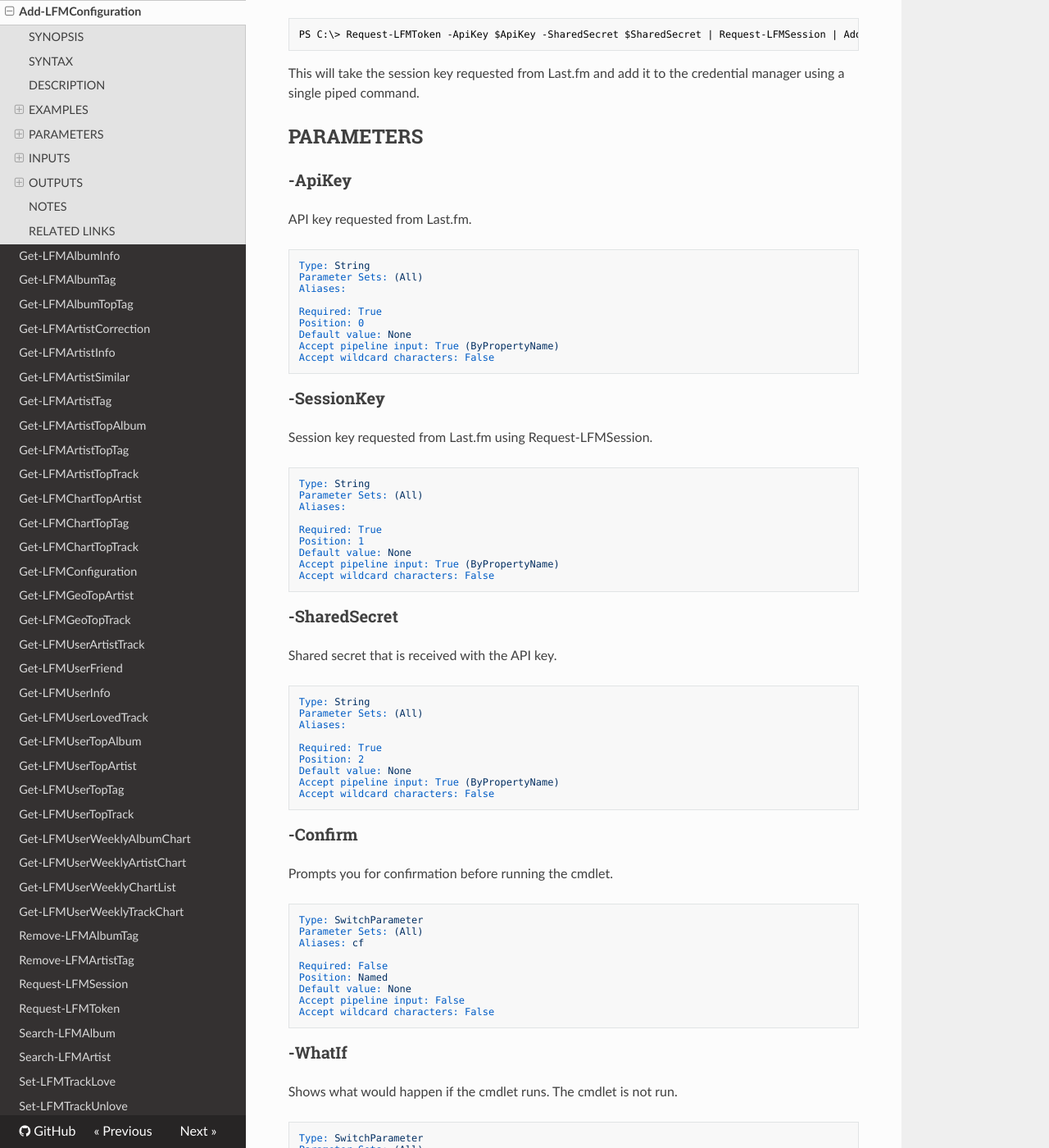
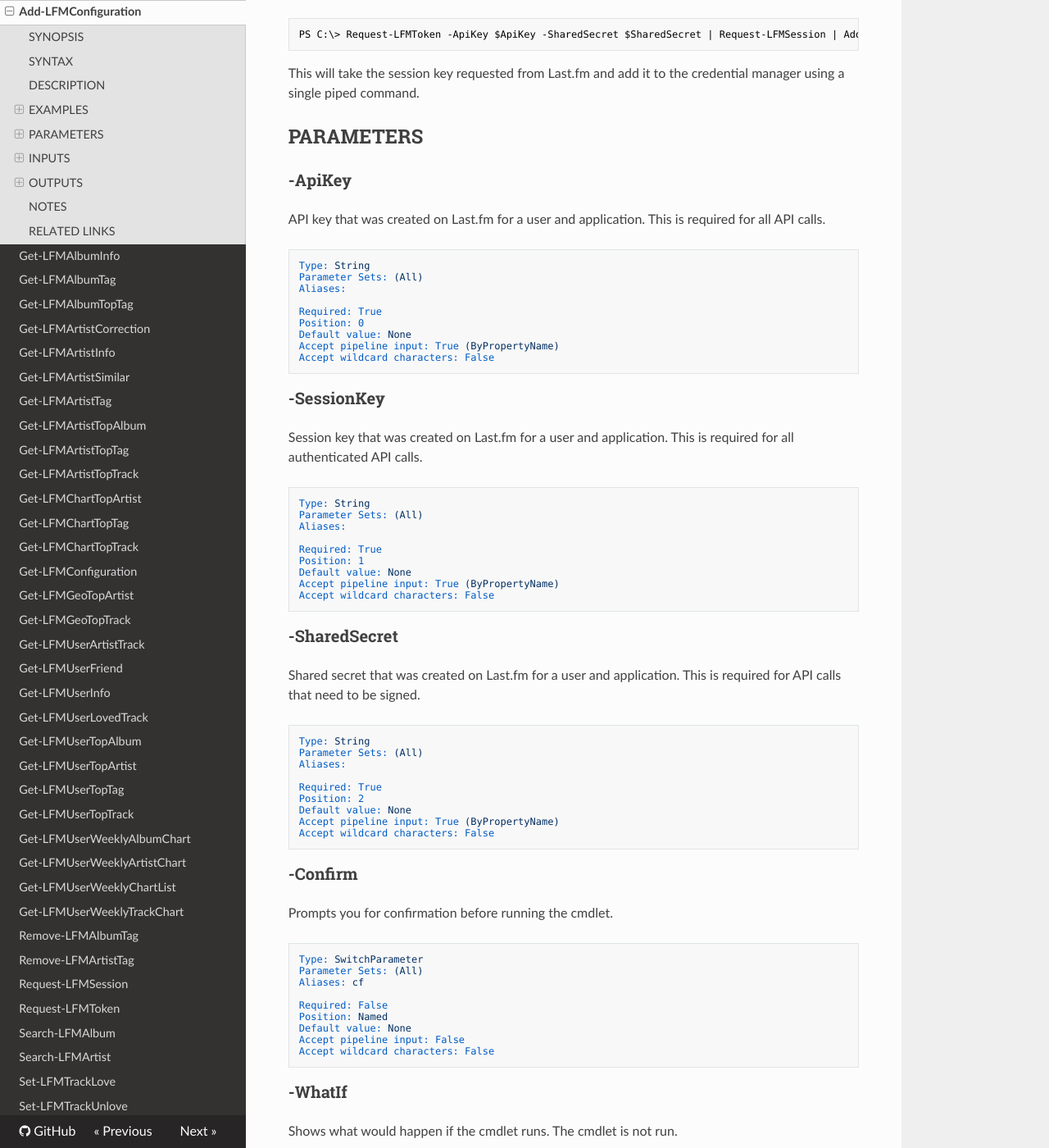
Before and after one commit to camusicjunkie/PowerLFM, an MkDocs documentation site: the page built from docs/Add-LFMConfiguration.md, in a window 1280 px wide and 1400 px high, scrolled down 794 px. Shown: the whole window at 82% size. Built offline with MkDocs 1.6.1, drawn with Linux system fonts in a browser that asks for light colours; nearby versions of some CDN libraries; old or Windows-style settings are respelled for this version of MkDocs.

Commit message:
Update Add-LFMConfiguration.md

````diff
--- a/docs/Add-LFMConfiguration.md
+++ b/docs/Add-LFMConfiguration.md
@@ -40,7 +40,7 @@ This will take the session key requested from Last.fm and add it to the credenti
 ## PARAMETERS
 
 ### -ApiKey
-API key requested from Last.fm.
+API key that was created on Last.fm for a user and application. This is required for all API calls.
 
 ```yaml
 Type: String
@@ -55,7 +55,7 @@ Accept wildcard characters: False
 ```
 
 ### -SessionKey
-Session key requested from Last.fm using Request-LFMSession.
+Session key that was created on Last.fm for a user and application. This is required for all authenticated API calls.
 
 ```yaml
 Type: String
@@ -70,7 +70,7 @@ Accept wildcard characters: False
 ```
 
 ### -SharedSecret
-Shared secret that is received with the API key.
+Shared secret that was created on Last.fm for a user and application. This is required for API calls that need to be signed.
 
 ```yaml
 Type: String
````
